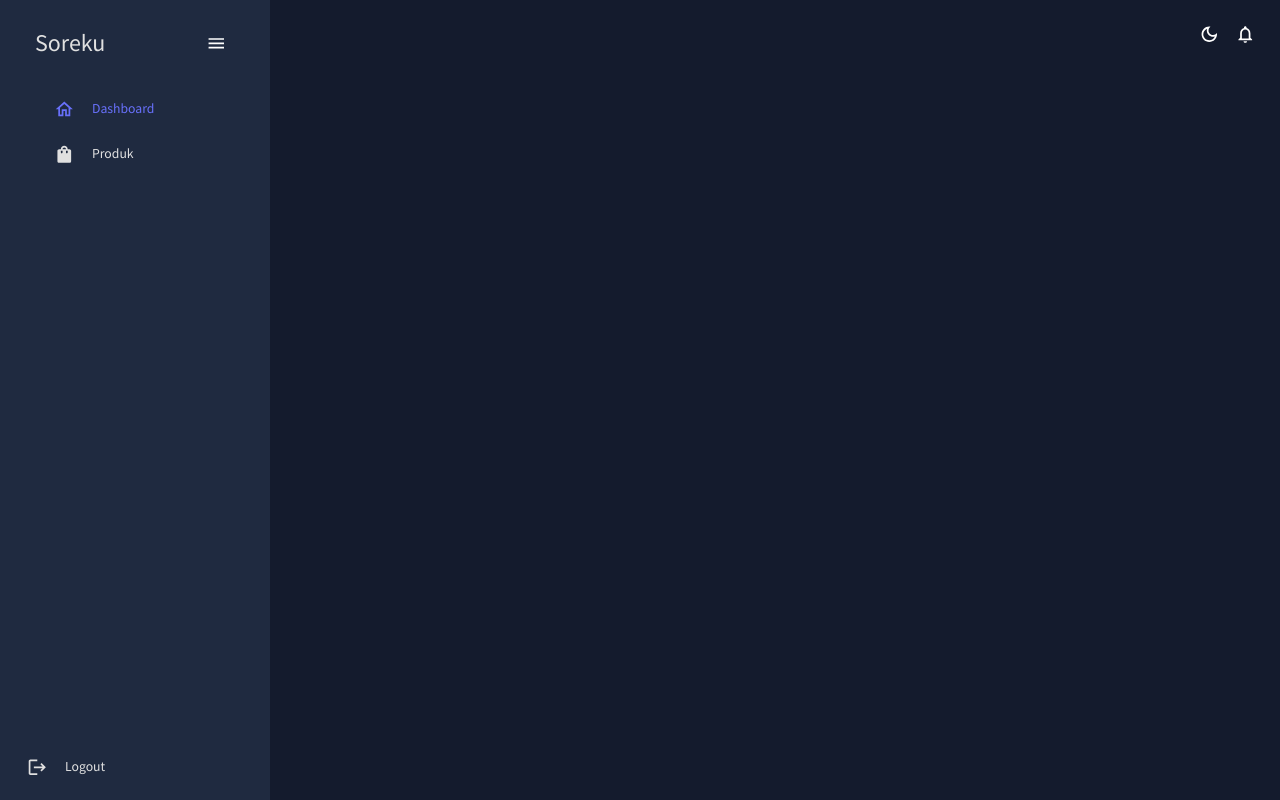
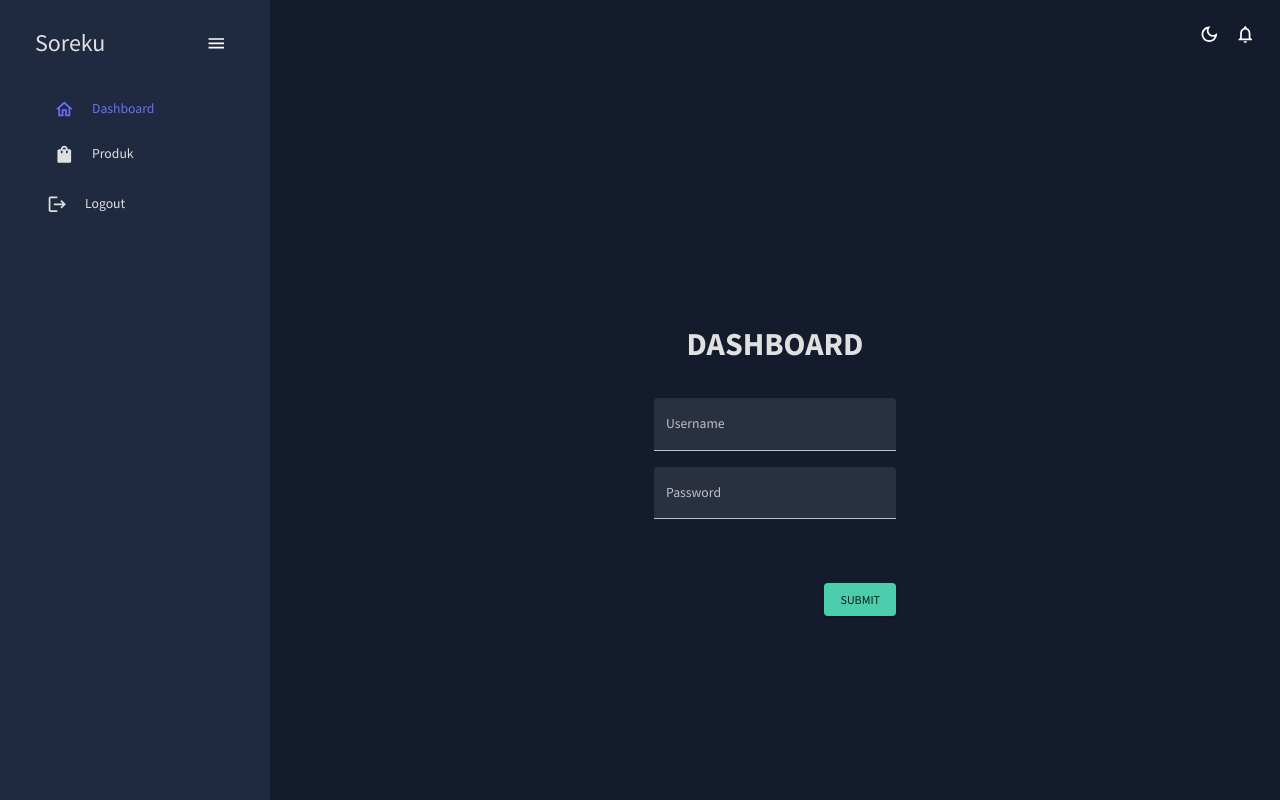
Before and after one commit to Fahridanaa/dashboard-umkm-manpro, a React (Create React App) app: page /login in a window 1280 px wide. Built offline with nearby package versions, Linux system fonts and the light colour scheme.

Commit message:
add logout and login

```diff
--- a/src/App.js
+++ b/src/App.js
@@ -5,6 +5,7 @@ import Sidebar from './scenes/global/Sidebar';
 import Dashboard from './scenes/dashboard';
 import Products from './scenes/products';
 import Form from './scenes/form';
+import LoginPage from './scenes/login';
 import { CssBaseline, ThemeProvider } from '@mui/material';
 import { ColorModeContext, useMode } from './theme';
 
@@ -24,6 +25,7 @@ function App() {
 							<Route path="/" element={<Dashboard />} />
 							<Route path="/products" element={<Products />} />
 							<Route path="/form" element={<Form />} />
+							<Route path="/login" element={<LoginPage />} />
 						</Routes>
 					</main>
 				</div>
--- a/src/scenes/global/Sidebar.jsx
+++ b/src/scenes/global/Sidebar.jsx
@@ -99,14 +99,17 @@ const Sidebar = () => {
 					</Box>
 
 					{/* LOGOUT */}
-					<MenuItem
-						style={{
-							color: colors.grey[100],
-							marginTop: 'auto',
-							justifySelf: 'flex-end',
-						}}
-						icon={<LogoutIcon />}>
-						<Typography>Logout</Typography>
+					<MenuItem>
+						<Item
+							title="Logout"
+							component={Link}
+							to="/login"
+							style={{
+								color: colors.grey[100],
+								marginTop: 'auto',
+								justifySelf: 'flex-end',
+							}}
+							icon={<LogoutIcon />}></Item>
 					</MenuItem>
 				</Menu>
 			</ProSidebar>
--- /dev/null
+++ b/src/scenes/login/index.jsx
@@ -0,0 +1,54 @@
+import { Box, Button, TextField } from '@mui/material';
+import { Link } from 'react-router-dom';
+import Header from '../../components/Header';
+import { Formik } from 'formik';
+
+export default function LoginPage() {
+	return (
+		<Box m="16rem" bgcolor="#141b2d" borderRadius="20px">
+			<Box display="flex" justifyContent="center" alignItems="center">
+				<Header title="DASHBOARD" />
+			</Box>
+
+			<Formik>
+				{({ handleSubmit, handleBlur, handleChange }) => (
+					<form
+						name="form"
+						onSubmit={handleSubmit}
+						style={{ margin: '0 8rem' }}>
+						<Box display="flex" flexDirection="column" gap="16px">
+							<TextField
+								fullWidth
+								variant="filled"
+								type="text"
+								label="Username"
+								onBlur={handleBlur}
+								onChange={handleChange}
+								name="username"
+							/>
+							<TextField
+								fullWidth
+								variant="filled"
+								type="password"
+								label="Password"
+								onBlur={handleBlur}
+								onChange={handleChange}
+								name="password"
+							/>
+						</Box>
+						<Box display="flex" justifyContent="flex-end" mt="4rem">
+							<Button
+								component={Link}
+								to="/"
+								type="submit"
+								color="secondary"
+								variant="contained">
+								Submit
+							</Button>
+						</Box>
+					</form>
+				)}
+			</Formik>
+		</Box>
+	);
+}
```
